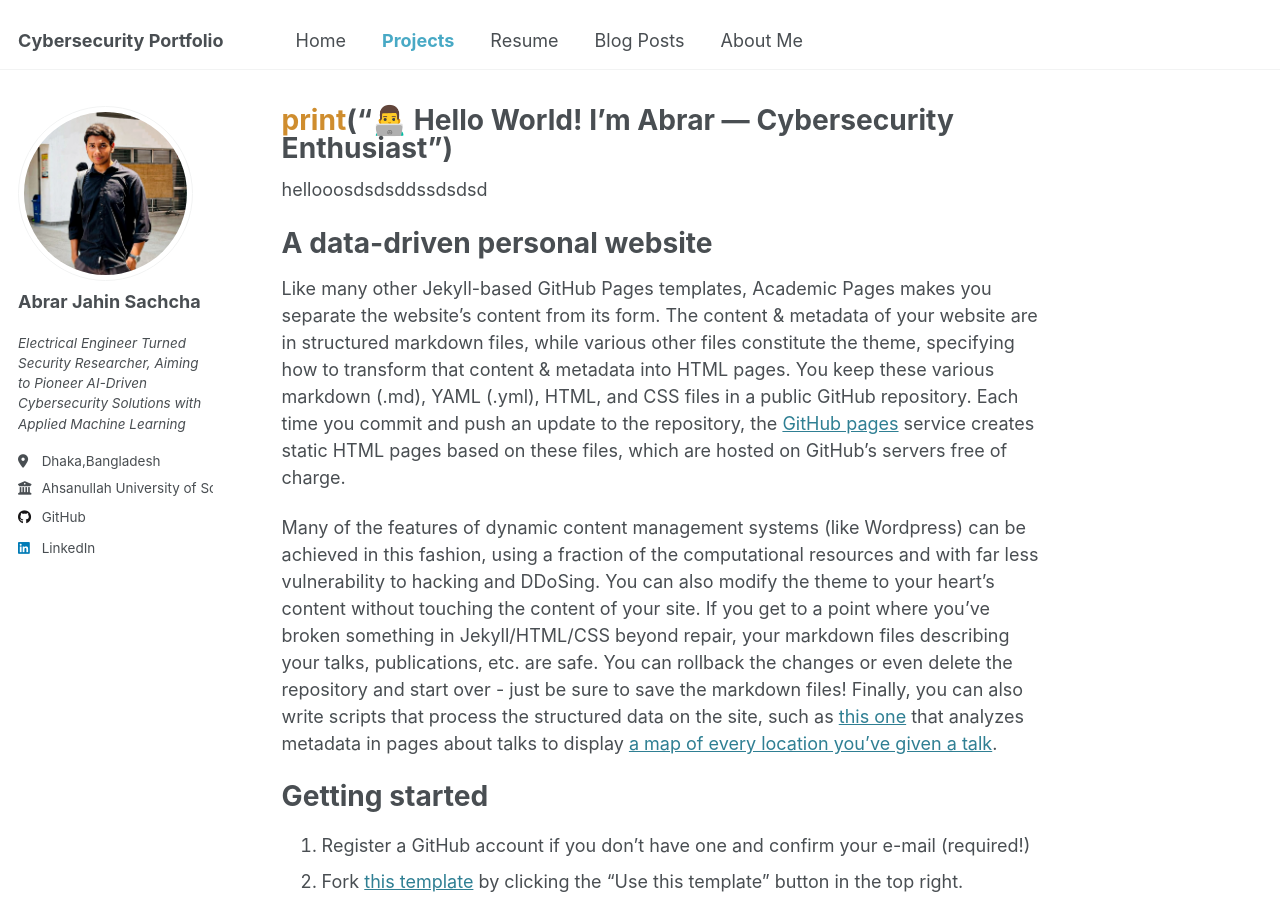
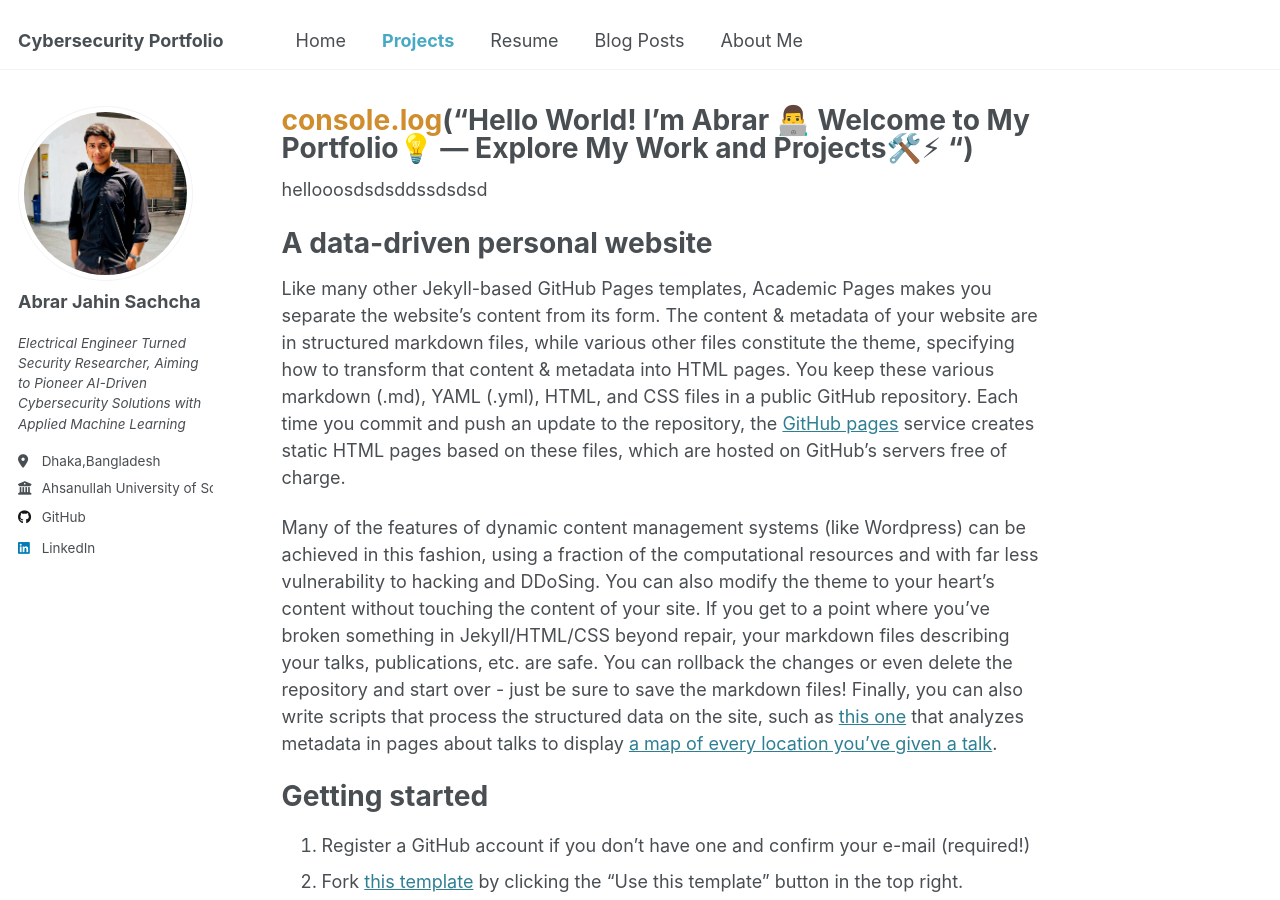
Before and after one commit to AbrarJahin7/cyberportfolio.github.io, a Jekyll site: the page built from _pages/about.md, in a window 1280 px wide and 900 px high. Built offline with Jekyll 4.4.1, drawn with Linux system fonts in a browser that asks for light colours.

Commit message:
Update about.md

```diff
--- a/_pages/about.md
+++ b/_pages/about.md
@@ -1,6 +1,6 @@
 ---
 permalink: /
-title: "<span style='color:#cf8d2e;'>print</span>(\"👨‍💻 Hello World! I’m Abrar — Cybersecurity Enthusiast\")"
+title: "<span style='color:#cf8d2e;'>console.log</span>(\"Hello World! I’m Abrar 👨‍💻 Welcome to My Portfolio💡 — Explore My Work and Projects🛠️⚡ \")"
 author_profile: true
 redirect_from:
   - /about/
```
